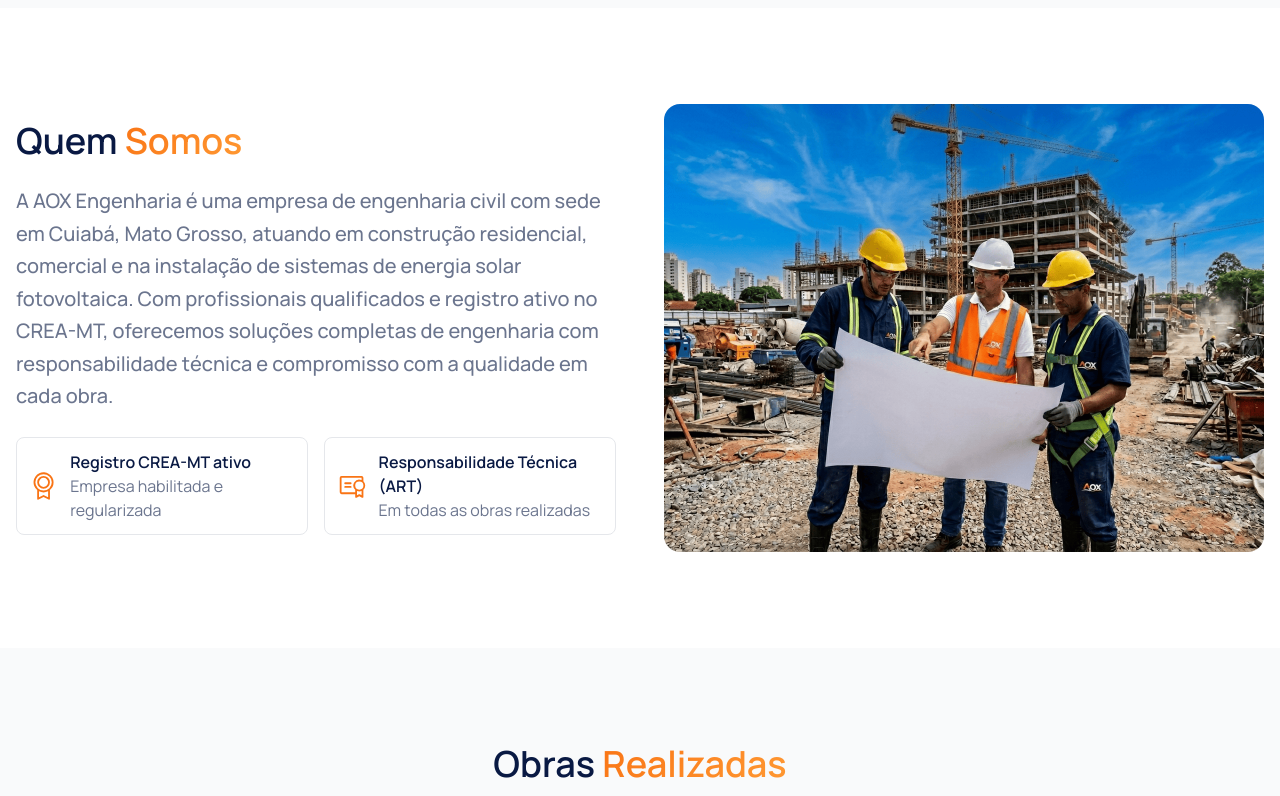
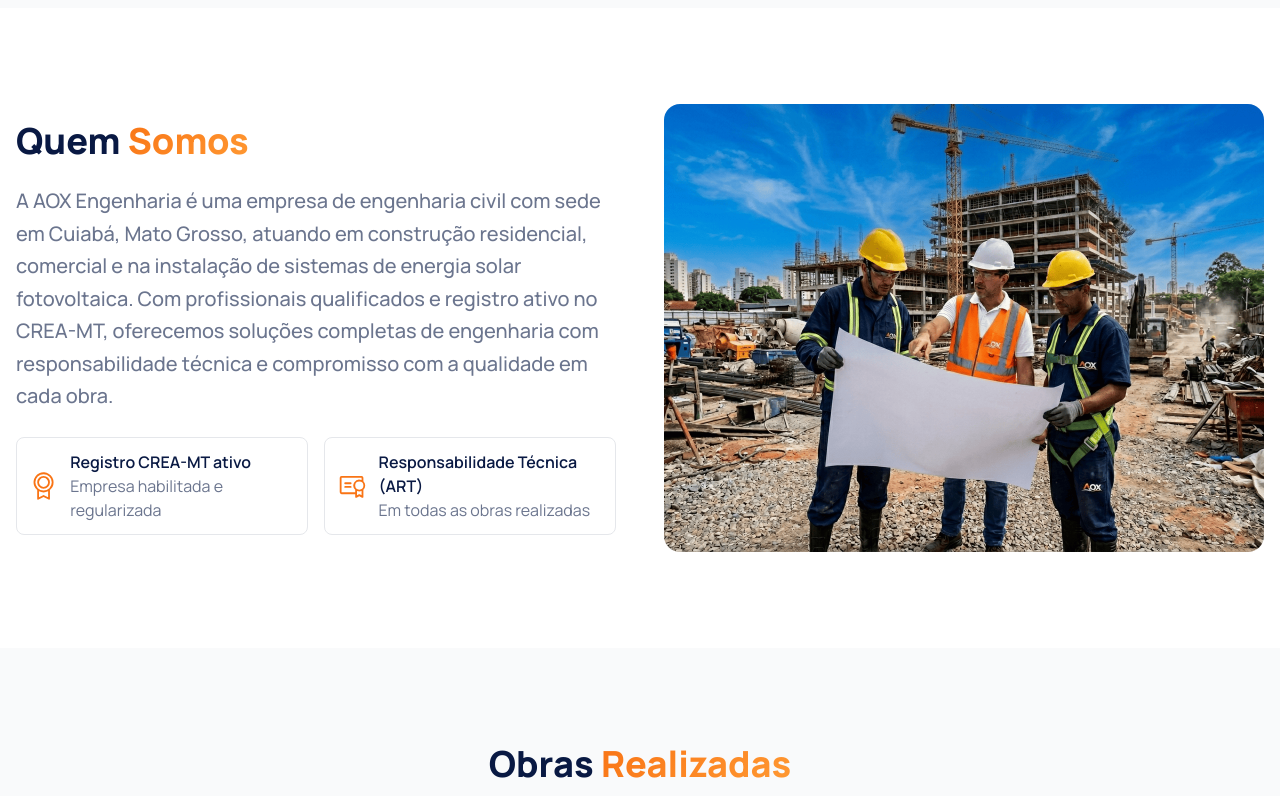
Before and after one commit to levyprado/aox-engenharia, a Next.js app: page / in a window 1280 px wide. Shown: the part 1260-2056 px from the top of the page. Built offline with nearby package versions, Linux system fonts and the light colour scheme.

Commit message:
style: unify heading weights

```diff
--- a/src/components/sections/about.tsx
+++ b/src/components/sections/about.tsx
@@ -11,10 +11,10 @@ export default function About({ id, ...props }: AboutProps) {
     <section id={id} {...props}>
       <Container className='section-padding grid grid-cols-1 gap-12 lg:grid-cols-2 lg:items-center'>
         <div className='flex flex-col gap-4 lg:gap-6'>
-          <h2 className='text-3xl font-semibold text-pretty md:text-4xl'>
+          <h2 className='text-3xl font-extrabold text-balance md:text-4xl'>
             Quem <span className='text-gradient'>Somos</span>
           </h2>
-          <p className='text-lg leading-relaxed font-medium text-primary/60 xl:text-xl'>
+          <p className='text-lg leading-relaxed font-medium text-pretty text-primary/60 xl:text-xl'>
             A AOX Engenharia é uma empresa de engenharia civil com sede em
             Cuiabá, Mato Grosso, atuando em construção residencial, comercial e
             na instalação de sistemas de energia solar fotovoltaica. Com
--- a/src/components/sections/projects.tsx
+++ b/src/components/sections/projects.tsx
@@ -55,10 +55,10 @@ export default function Projects({ id, ...props }: ProjectsProps) {
     <section id={id} className='bg-gray-50' {...props}>
       <Container className='section-padding flex flex-col gap-6 lg:gap-12'>
         <div className='space-y-1 text-center lg:space-y-2'>
-          <h2 className='text-3xl font-semibold text-pretty md:text-4xl'>
+          <h2 className='text-3xl font-extrabold text-balance md:text-4xl'>
             Obras <span className='text-gradient'>Realizadas</span>
           </h2>
-          <p className='text-lg font-medium text-primary/60 xl:text-xl'>
+          <p className='text-lg font-medium text-pretty text-primary/60 xl:text-xl'>
             Conheça alguns dos nossos projetos entregues
           </p>
         </div>
--- a/src/components/sections/services.tsx
+++ b/src/components/sections/services.tsx
@@ -44,9 +44,9 @@ export default function Services({ id, ...props }: ServicesProps) {
   return (
     <section id={id} {...props} className='bg-gray-50'>
       <Container className='section-padding'>
-        <h2 className='text-3xl font-semibold text-pretty md:text-4xl'>
+        <h2 className='text-3xl font-semibold md:text-4xl'>
           A AOX Engenharia -{' '}
-          <span className='text-xl font-medium text-balance text-primary/60 md:text-2xl lg:text-3xl'>
+          <span className='text-xl font-medium text-primary/60 md:text-2xl lg:text-3xl'>
             Soluções completas de engenharia para o seu projeto
           </span>
         </h2>
```
